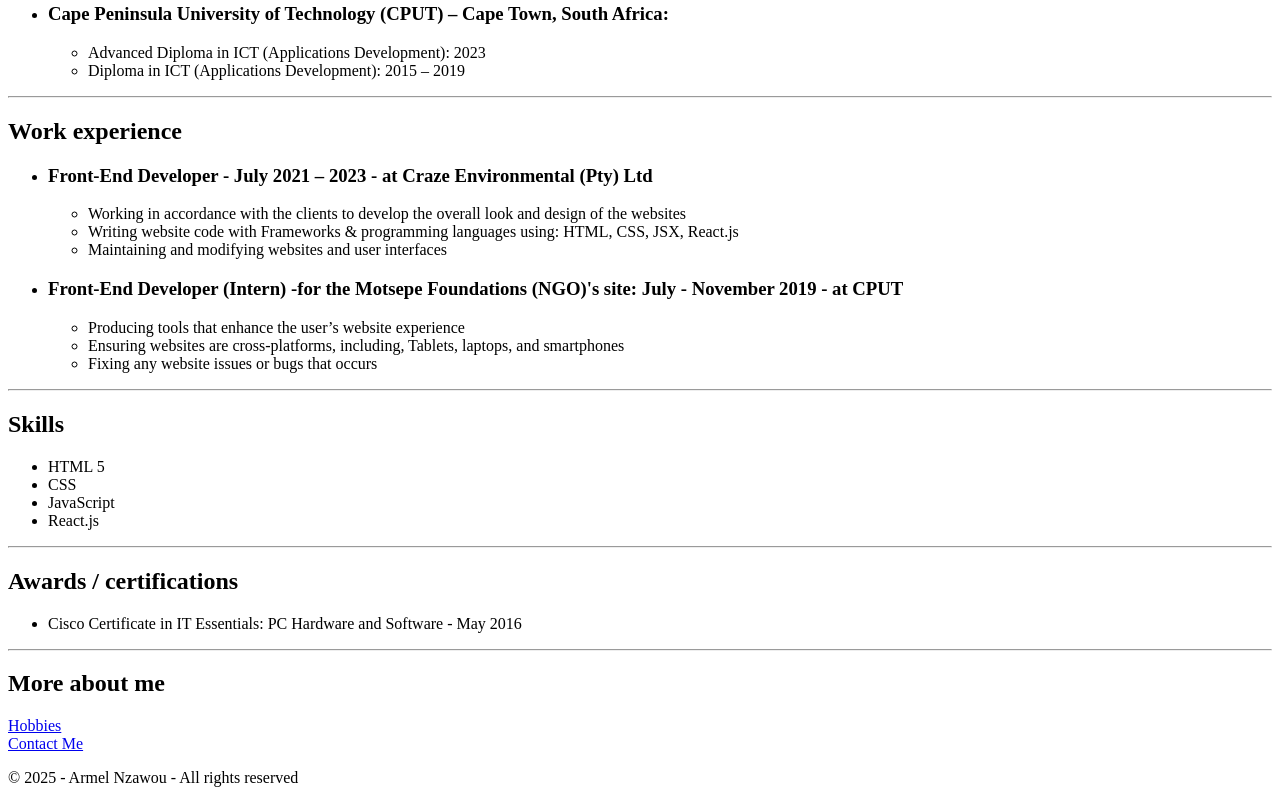
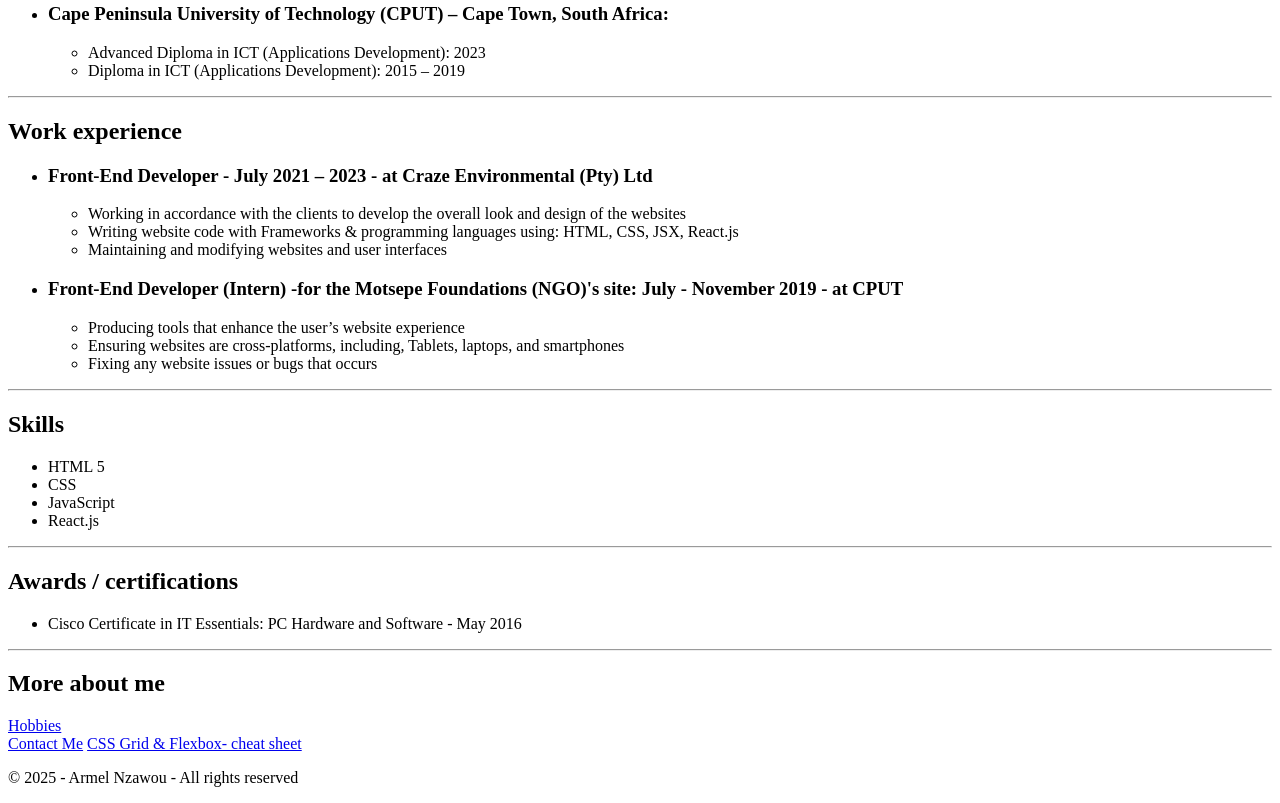
Before and after one commit to Armel-Nzawou-Developer/my-resume-capstone-project-1, a plain HTML site: page index.html in a window 1280 px wide. Shown: the part 527-1330 px from the top of the page. Drawn offline with Linux system fonts and the light colour scheme.

Commit message:
Update index.html

```diff
--- a/index.html
+++ b/index.html
@@ -80,6 +80,7 @@
 <p>
   <a href="./public/hobbies.html">Hobbies</a><br>
   <a href="./public/contact.html">Contact Me</a>
+ <a href="./public/CSS-Grid-&-Flexbox-cheat-sheet.html">CSS Grid & Flexbox- cheat sheet</a>
 </p>
 </body>
  <footer>
```
